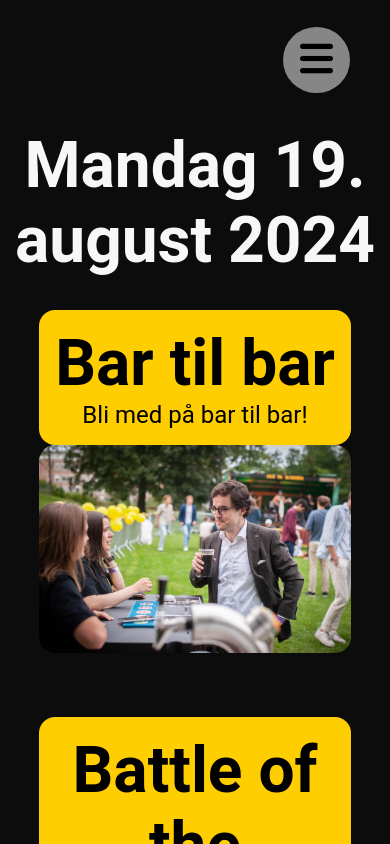
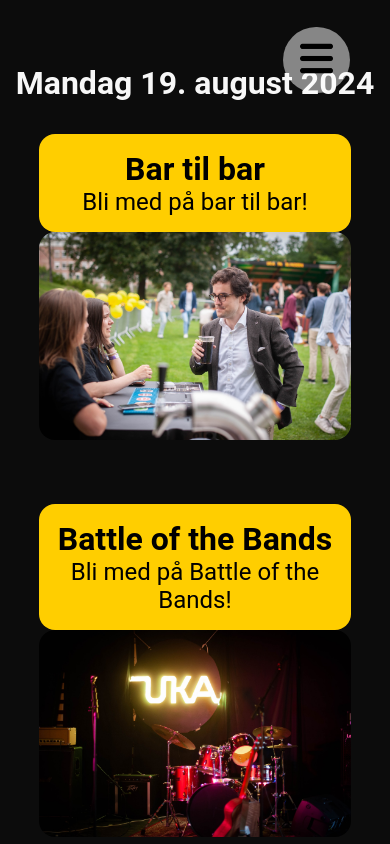
Before and after one commit to audunleganger/uka25-site, a React (Vite) app: page /2025/program in a window 390 px wide. Shown: the top 844 px of the page. Built offline with nearby package versions, Linux system fonts and the light colour scheme.

Commit message:
Fix program entry component scaling issues for mobile devices

```diff
--- a/src/components/LandingImage.css
+++ b/src/components/LandingImage.css
@@ -25,8 +25,6 @@
     padding-left: 5em;
     width: 50em;
     top: 60%;
-    text-transform: uppercase;
-    text-shadow: 2px 2px 10px rgba(0, 0, 0, 0.9);
     opacity: 0;
     animation: 1.5s ease-out 0.5s 1 slideUpFromBottom forwards;
     filter: drop-shadow(10px 10px 20px rgba(0, 0, 0, 1));
@@ -45,6 +43,7 @@
 
 @media (max-width: 768px) {
     .landing-logo-image {
-        width: 35em;
+        width: 30em;
+        padding-right: 5em;
     }
 }
--- a/src/components/ProgramEntry.css
+++ b/src/components/ProgramEntry.css
@@ -35,4 +35,7 @@
     .program-entry-image {
         width: 80vw;
     }
+    .program-entry-title {
+        font-size: 2em;
+    }
 }
--- a/src/pages/ProgramPage.css
+++ b/src/pages/ProgramPage.css
@@ -4,3 +4,10 @@
     font-size: 4em;
     padding-top: 2em;
 }
+
+/* Media query for mobile screens */
+@media (max-width: 768px) {
+    .date-header {
+        font-size: 2em;
+    }
+}
```
